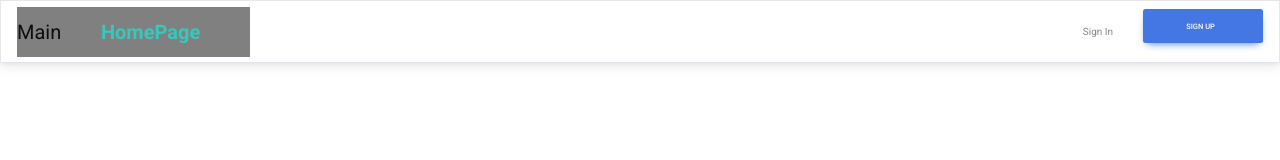
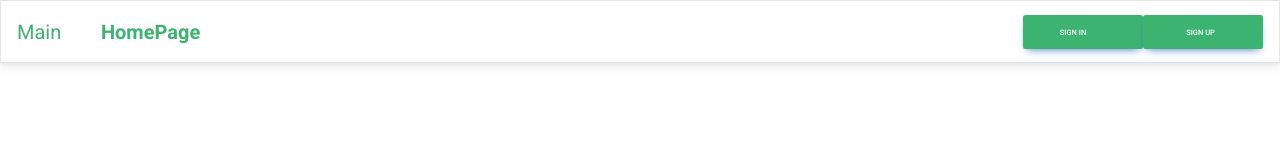
Before and after one commit to yeojinha/sentak_kadai, a Vue app in the folder frontend/: page / in a window 1280 px wide. Shown: the top 160 px of the page. Built offline with nearby package versions, Linux system fonts and the light colour scheme; no server answers.

Commit message:
Update Header.vue

```diff
--- a/frontend/src/components/Header.vue
+++ b/frontend/src/components/Header.vue
@@ -4,16 +4,16 @@
       <a
         class="navbar-brand"
         href="#"
-        style="background-color: gray"
+        style="color:mediumseagreen"
         @click="home()"
       >
-        Main &nbsp &nbsp &nbsp &nbsp<b>HomePage</b></a
+        Main &nbsp &nbsp &nbsp &nbsp<b   style="color:mediumseagreen">HomePage</b></a
       >
     </div>
-    <div id="navbarCollapse" class="collapse navbar-collapse">
+    <div id="navbarCollapse"   style="color:mediumseagreen" class="collapse navbar-collapse">
       <ul id="login_logout" class="nav navbar-nav navbar-right">
         <li v-if="!userData.user.checked.login_check">
-          <a data-toggle="dropdown" class="dropdown-toggle" href="#">Sign In</a>
+          <a data-toggle="dropdown" class="btn btn-primary dropdown-toggle get-started-btn mt-1 mb-1" href="#">Sign In</a>
           <ul class="dropdown-menu form-wrapper">
             <li>
               <form>
@@ -38,6 +38,7 @@
                 <input
                   type="submit"
                   class="btn btn-primary btn-block"
+                  style="background-color:mediumseagreen"
                   value="Login"
                   @click.prevent="login()"
                 />
@@ -123,6 +124,7 @@
                 <input
                   type="submit"
                   class="btn btn-primary btn-block"
+
                   value="Sign up"
                   @click="signUp()"
                 />
@@ -131,7 +133,7 @@
           </ul>
         </li>
         <li v-else>
-          <a class="btn btn-primary btn-block" @click="logout()"> Logout </a>
+          <a class="btn btn-primary btn-block" @click="logout()"> Sign out </a>
         </li>
       </ul>
     </div>
@@ -332,7 +334,7 @@ export default {
       //check
 
       const user = userData.formUser;
-
+      alert("verification email sent to your email");
       axios.post("/api/user/signup", user).then(async (res) => {
         console.log("singUp: " + JSON.stringify(res.data));
         //singUp: [{"userName":"yaya","email":"yaya","password":"yaya","login_check":"false","accepted":"true"}]
@@ -341,7 +343,7 @@ export default {
           alert("The ID already exists.");
           return;
         } else {
-          alert("가입성공");
+          // alert("가입성공");
           reset(userData.formUser);
         }
       });
@@ -452,7 +454,7 @@ $(document).on("click", ".navbar-right .dropdown-menu", function (e) {
 .navbar .nav .btn-primary,
 .navbar .nav .btn-primary:active {
   color: #fff;
-  background: #4577e4;
+  background: mediumseagreen;
   padding-top: 8px;
   padding-bottom: 6px;
   padding-left: 10px;
@@ -464,7 +466,7 @@ $(document).on("click", ".navbar-right .dropdown-menu", function (e) {
   color: #fff;
   outline: none;
   padding-left: 10px;
-  background: #4577e4;
+  background: mediumseagreen;
 }
 .navbar .navbar-right li:first-child a {
   padding-right: 30px;
@@ -540,13 +542,13 @@ $(document).on("click", ".navbar-right .dropdown-menu", function (e) {
   text-decoration: none;
 }
 .navbar .social-btn .btn-primary {
-  background: #507cc0;
+  background: mediumseagreen;
 }
 .navbar .social-btn .btn-primary:hover {
-  background: #4676bd;
+  background: mediumseagreen;
 }
 .navbar .social-btn .btn-info {
-  background: #64ccf1;
+  background: mediumseagreen;
 }
 .navbar .social-btn .btn-info:hover {
   background: #4ec7ef;
```
